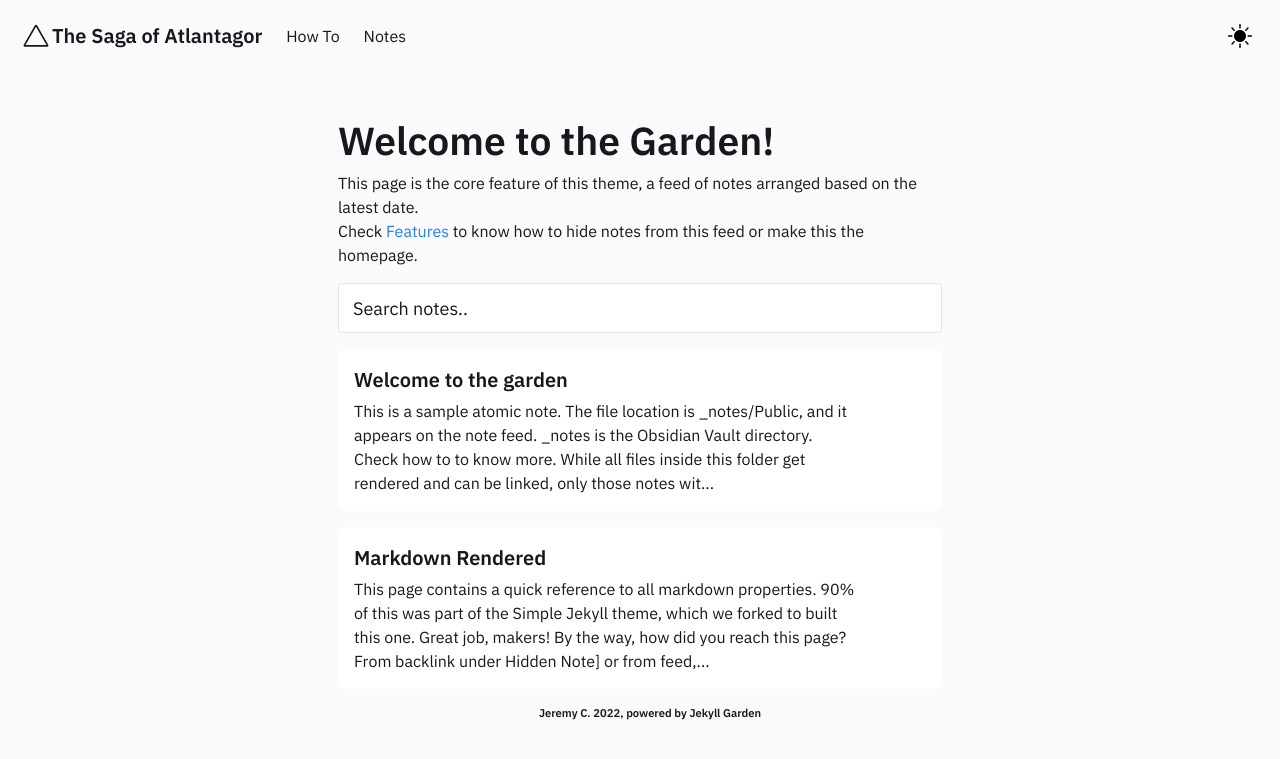
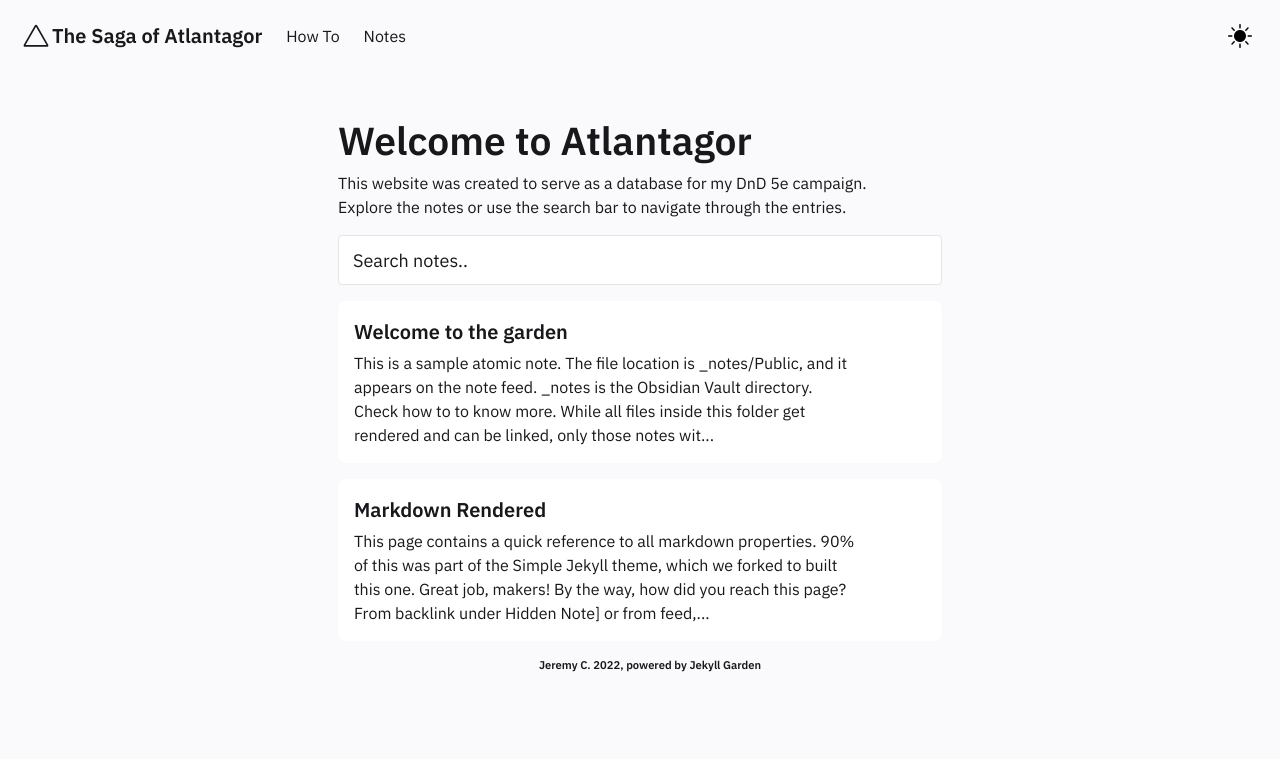
Before and after one commit to Atlantagor/atlantagor.github.io, a Jekyll site: the page built from pages/index.md, in a window 1280 px wide. Shown: the top 759 px of the page. Built offline with Jekyll 4.4.1, drawn with Linux system fonts in a browser that asks for light colours.

Commit message:
Update FeedContent.html

```diff
--- a/_includes/FeedContent.html
+++ b/_includes/FeedContent.html
@@ -1,8 +1,9 @@
 <div class="block">
-    <h1>Welcome to the Garden!</h1>
+    <h1>Welcome to Atlantagor</h1>
 
-    This page is the core feature of this theme, a feed of notes arranged based on the latest date. </br>
-    Check <a href="../posts/features" style="color:var(--link);">Features</a> to know how to hide notes from this feed or make this the homepage.
+    This website was created to serve as a database for my DnD 5e campaign.
+    <br>
+    Explore the notes or use the search bar to navigate through the entries.
 
 
     </div>
```
